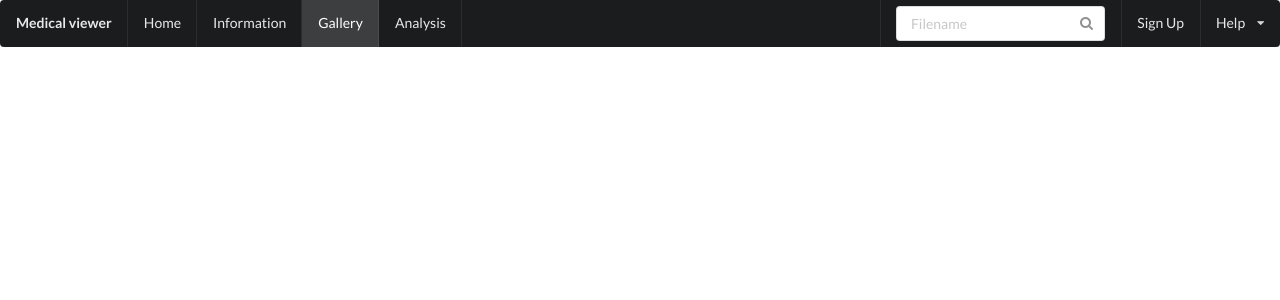
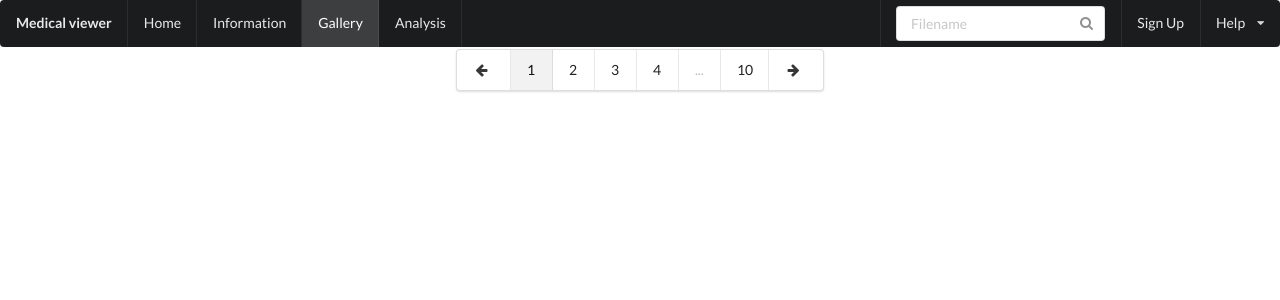
Before and after one commit to tainanboy/DICOM-viewer, a Flask app: page /gallery in a window 1280 px wide. Shown: the top 300 px of the page. Run offline with Flask 2, Linux system fonts and the light colour scheme; some libraries are stand-ins or nearby versions.

Commit message:
add pagination

```diff
--- a/app.py
+++ b/app.py
@@ -16,6 +16,8 @@
 from string import Template
 import itertools
 import collections
+from itertools import islice
+
 
 app = Flask(__name__)
 app.config['MONGO_DBNAME'] = 'kidtest'
@@ -40,6 +42,7 @@
 			if filepath.endswith('.dcm'):
 				l.append(filepath)
 				filelist.append(os.path.basename(filepath).split(".")[0])
+	filelist.sort()
 	author = "Medical Viewer"
 	name = "User"
 	return render_template('index.html', **locals())
@@ -55,6 +58,7 @@
 			if filepath.endswith('.dcm'):
 				l[f] = filepath
 				file_list.append(os.path.basename(filepath).split(".")[0])
+	file_list.sort()
 	if request.method == "POST":
 		if(request.form.get('filename')):
 			select = request.form.get('filename')
@@ -67,12 +71,12 @@
 			select = Next(file_list, request.args.get('next'))
 		elif (request.args.get('prev')):
 			select = Pre(file_list, request.args.get('prev'))
-	s = str(select) + '.dcm'
+	s = select + '.dcm'
 	path = l.get(s)
 	ds = dicom.read_file(path)
-	imagename = str('image/'+ str(select) + '.png')
+	imagename = str('image/'+ select + '.png')
 	fname = str(select)
-	result_dict['filename'] = str(select)
+	result_dict['filename'] = select
 	result_dict['PatientName'] = str(ds.PatientName)
 	result_dict['Date'] = str(ds.StudyDate)
 	result_dict['ImagePositionPatient'] = str(ds.ImagePositionPatient)
@@ -111,23 +115,30 @@
 @app.route('/gallery', methods=['GET', 'POST'])
 def gallery():
 	d = {}
-	b = 0
-	e = 30
+	od_list = []
+	b=0
+	e=30
 	for (dirpath, dirnames, filenames) in walk("/Users/frank/research/dicom/"):
+		#for f in islice(filenames, 31):
+		#for f in list(itertools.chain.from_iterable(filenames)):
 		for f in filenames:
 			if f.endswith('.dcm'):
 				filepath = os.path.join(dirpath, f)
 				ds = dicom.read_file(filepath)
 				if("ImagePositionPatient" in ds):
-					fn = str(os.path.basename(f).split(".")[0])
+					fn = os.path.basename(f).split(".")[0]
 					imagename = 'image/'+ fn + '.png'
 					d[fn] = (imagename, str(ds.ImagePositionPatient))
 				else:
-					fn = str(os.path.basename(f).split(".")[0])
+					fn = os.path.basename(f).split(".")[0]
 					imagename = 'image/'+ fn + '.png'
 					d[fn] = (imagename, '')
-	od = collections.OrderedDict(sorted(d.items()))
-	od_list = list(od.items())[b:e]
+	for key in sorted(d):
+		temp = (key, d[key])
+		od_list.append(temp)
+	od_list = od_list[b:e]
+	#od = collections.OrderedDict(sorted(d.items()))
+	#od_list = list(od.items())[b:e]
 	#s = item + '.dcm'
 	#imagename = str('image/'+ item + '.png')
 	#path = d.get(s)
--- a/templates/gallery.html
+++ b/templates/gallery.html
@@ -61,6 +61,34 @@
         </div>
         {% endfor%}
     </div>
-
+	<div class="ui two column centered grid">
+		<div class="column">
+			<div class="ui pagination menu">
+				<a class="item">
+					<i class="left arrow icon"></i>
+				</a>
+				<a class="active item">
+					1
+				</a>
+				<a class="item">
+					2
+				</a>
+				<a class="item">
+					3
+				</a>
+				<a class="item">
+					4
+				</a>
+				<div class="disabled item">
+					...
+				</div>
+				<a class="item">
+					10
+				</a>
+				<a class="item">
+					<i class="right arrow icon"></i>
+				</a>
+			</div>
+		</div>
 </body>
 </html>
```
